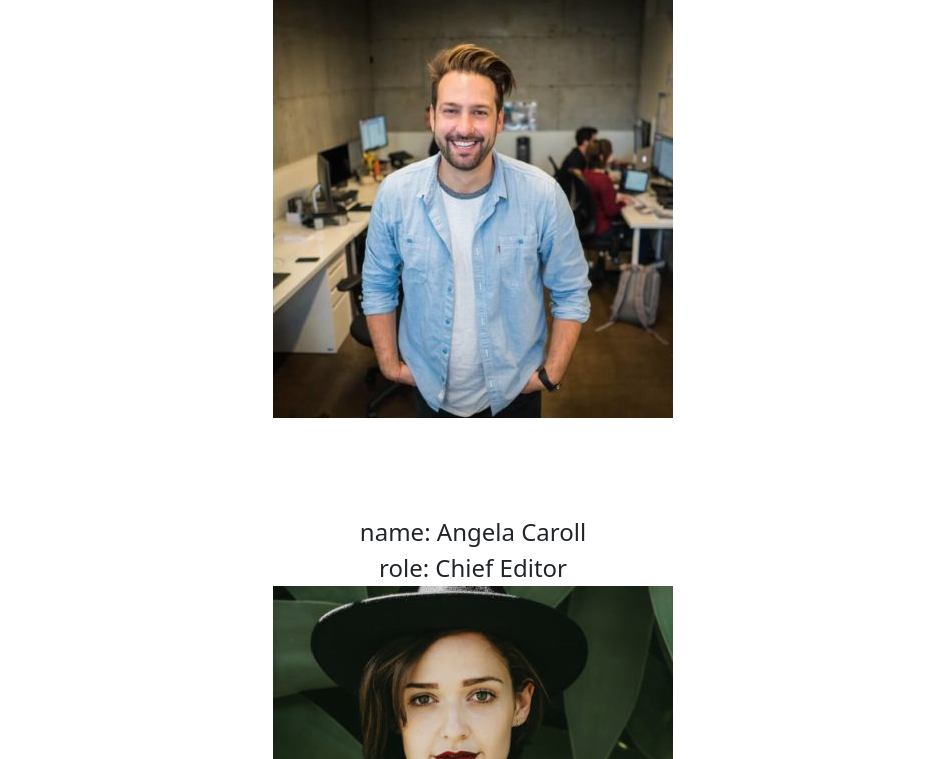
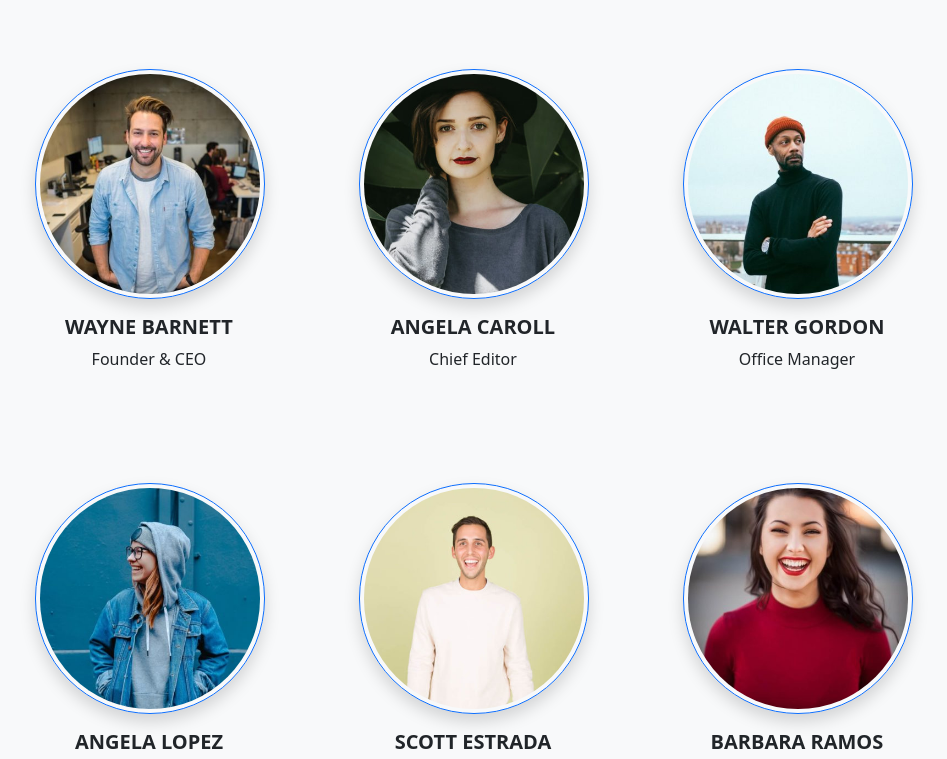
Before and after one commit to alessandro-baldassarre/js-our-team, a plain HTML site: page index.html in a window 1280 px wide. Shown: the part 131-890 px from the top of the page, without its empty margins (167-1114 px from the left). Drawn offline with nearby package versions, Linux system fonts and the light colour scheme.

Commit message:
updated the visualization of the dom (BONUS 2)

```diff
--- a/css/style.css
+++ b/css/style.css
@@ -1,5 +1,7 @@
 
 
-div.wrapper{
-    height: 100vh;
+img{
+    width: 18vw;
+    height: 18vw;
+    object-fit: cover;
 }
--- a/index.html
+++ b/index.html
@@ -19,16 +19,18 @@
     <!-- custom css -->
     <link rel="stylesheet" href="css/style.css">
 
-    <title>Simon Says</title>
+    <title>Our Team</title>
 </head>
 
-<body>
+<body class="bg-light">
 
     <main>
-        <div class="container">
-            <div class="row">
-                <div class="col-12">
-                    <div id="output"></div>
+        <div class="container p-5">
+            <div class="row px-5">
+                <div class="col-12 text-center pb-3">
+
+                    <h1 class="text-uppercase">team member</h1>
+                    <h5 class="text-uppercase">classe#55</h5>
 
                 </div>
             </div>
--- a/js/script.js
+++ b/js/script.js
@@ -56,18 +56,32 @@ image: ${team[key].image}
 };
 
 // print the name, role and photo string information on the DOM
-for (let key in team){
+// for (let key in team){
 
 
 
+//     const newDiv = document.createElement("div");
+//     newDiv.classList.add("fs-4", "text-center","p-5");
+//     newDiv.innerHTML += `
+//     name: ${team[key].name}<br>
+//     role: ${team[key].role}<br>
+//     <img src="img/${team[key].image}" alt="image of member team">` ;
+
+//     const output = document.getElementById("output");
+//     output.appendChild(newDiv);
+
+//     };
+
+for (let key in team){
+
     const newDiv = document.createElement("div");
-    newDiv.classList.add("fs-4", "text-center","p-5");
-    newDiv.innerHTML += `
-    name: ${team[key].name}<br>
-    role: ${team[key].role}<br>
-    <img src="img/${team[key].image}" alt="image of member team">` ;
+    newDiv.classList.add("col-4", "p-5","text-center");
+    newDiv.innerHTML = `
+    <img src="img/${team[key].image}" alt="image of member team" class="rounded-circle mb-3 shadow border border-primary p-1">
+    <h5 class="text-uppercase fw-bold">${team[key].name}</h5>
+    <p>${team[key].role}</p> `;
 
-    const output = document.getElementById("output");
+    const output = document.querySelector(".row");
     output.appendChild(newDiv);
 
     };
```
